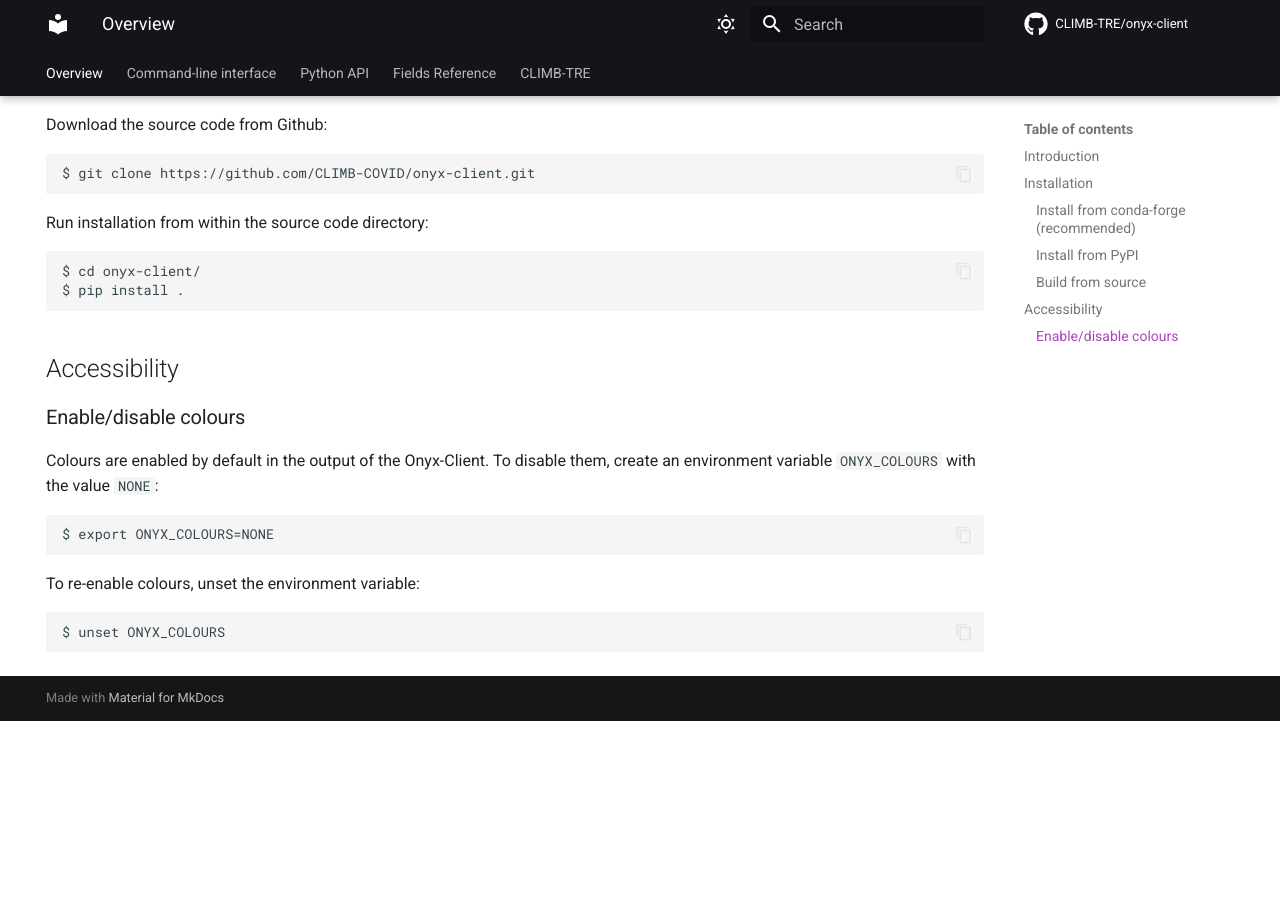
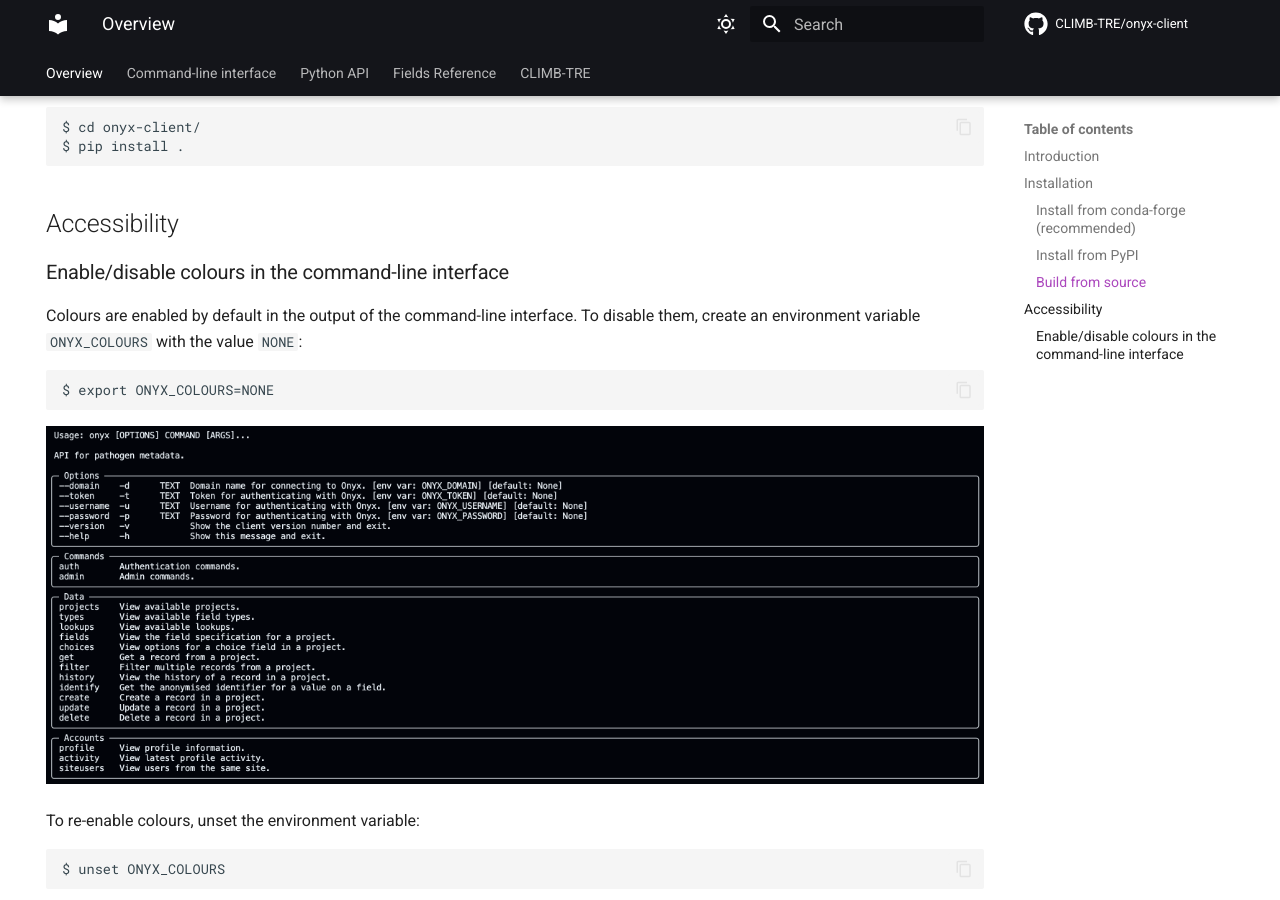
Before and after one commit to CLIMB-TRE/onyx-client, an MkDocs documentation site: the page built from docs/index.md, in a window 1280 px wide and 900 px high, scrolled down 1241 px. Built offline with MkDocs 1.6.1 and Material for MkDocs 9.7.7, drawn with Linux system fonts in a browser that asks for light colours; comment, search, counter and statistics services are not loaded; before the commit the page ends 1962 px from its top, so only the background shows below that; some of the changed text lies outside the part shown.

Commit message:
Updated index page

````diff
--- a/docs/index.md
+++ b/docs/index.md
@@ -7,11 +7,11 @@
 
 ## Introduction
 
-This site documents usage of [Onyx-client](https://github.com/CLIMB-TRE/onyx-client), a program designed for interacting with the [Onyx](https://github.com/CLIMB-TRE/onyx/) database.
+This site documents [Onyx-client](https://github.com/CLIMB-TRE/onyx-client), a program that provides a command-line interface and Python API for interacting with the [Onyx](https://github.com/CLIMB-TRE/onyx/) database.
 
-Onyx-client and Onyx are being developed as part of the [CLIMB-TRE](https://climb-tre.github.io/) project.
+Onyx is being developed as part of the [CLIMB-TRE](https://climb-tre.github.io/) project.
 
-![Onyx](img/onyx.png)
+![Image of the Onyx command-line interface](img/cli.png)
 
 ## Installation
 
@@ -48,13 +48,15 @@
 
 ## Accessibility
 
-### Enable/disable colours
+### Enable/disable colours in the command-line interface
 
-Colours are enabled by default in the output of the Onyx-Client. To disable them, create an environment variable `ONYX_COLOURS` with the value `NONE`:
+Colours are enabled by default in the output of the command-line interface. To disable them, create an environment variable `ONYX_COLOURS` with the value `NONE`:
 
 ```
 $ export ONYX_COLOURS=NONE
 ```
+
+![Image of the Onyx command-line interface without colours](img/cli-no-colours.png)
 
 To re-enable colours, unset the environment variable:
 
````
Also changed, not shown: docs/img/cli-no-colours.png (added), docs/img/cli.png (added).
